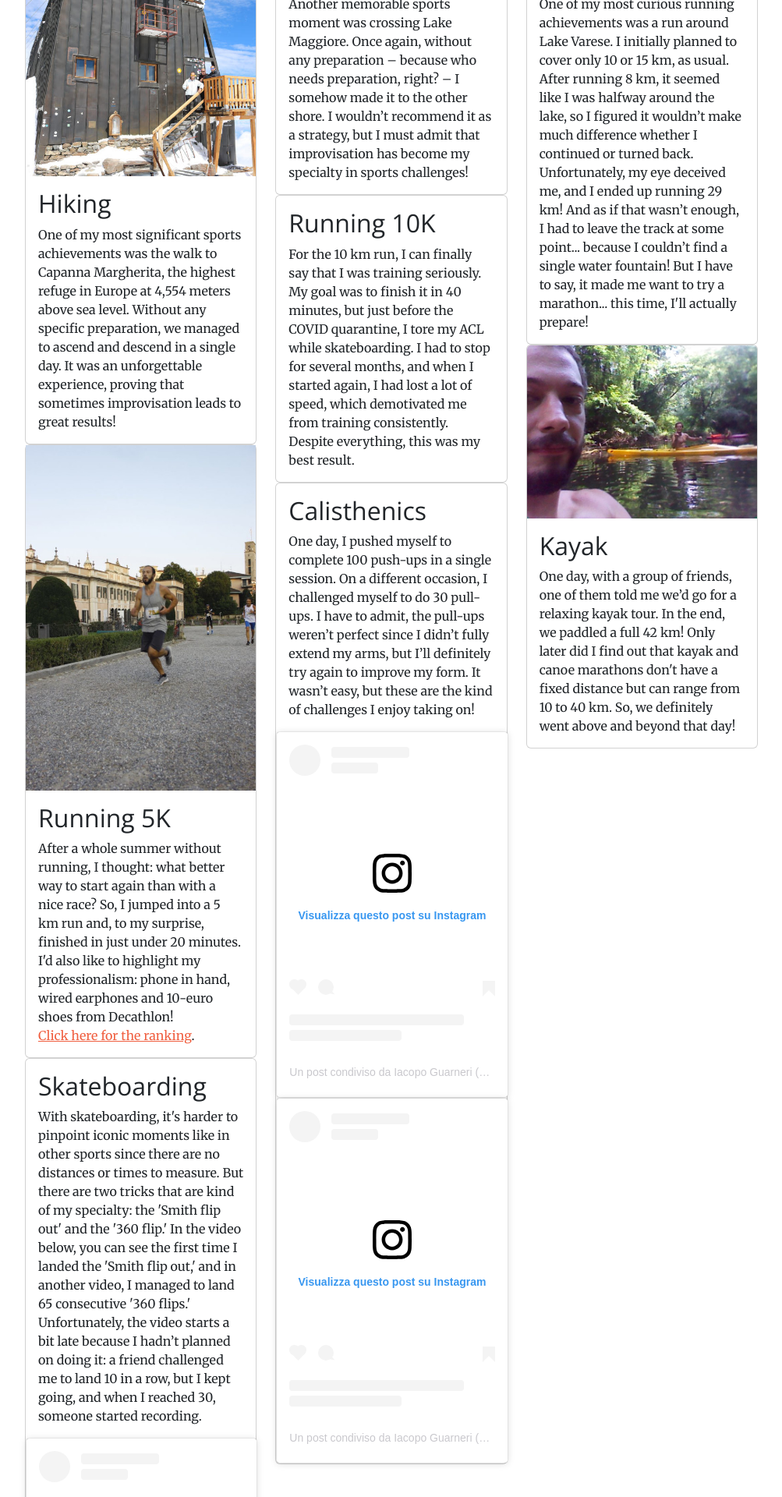
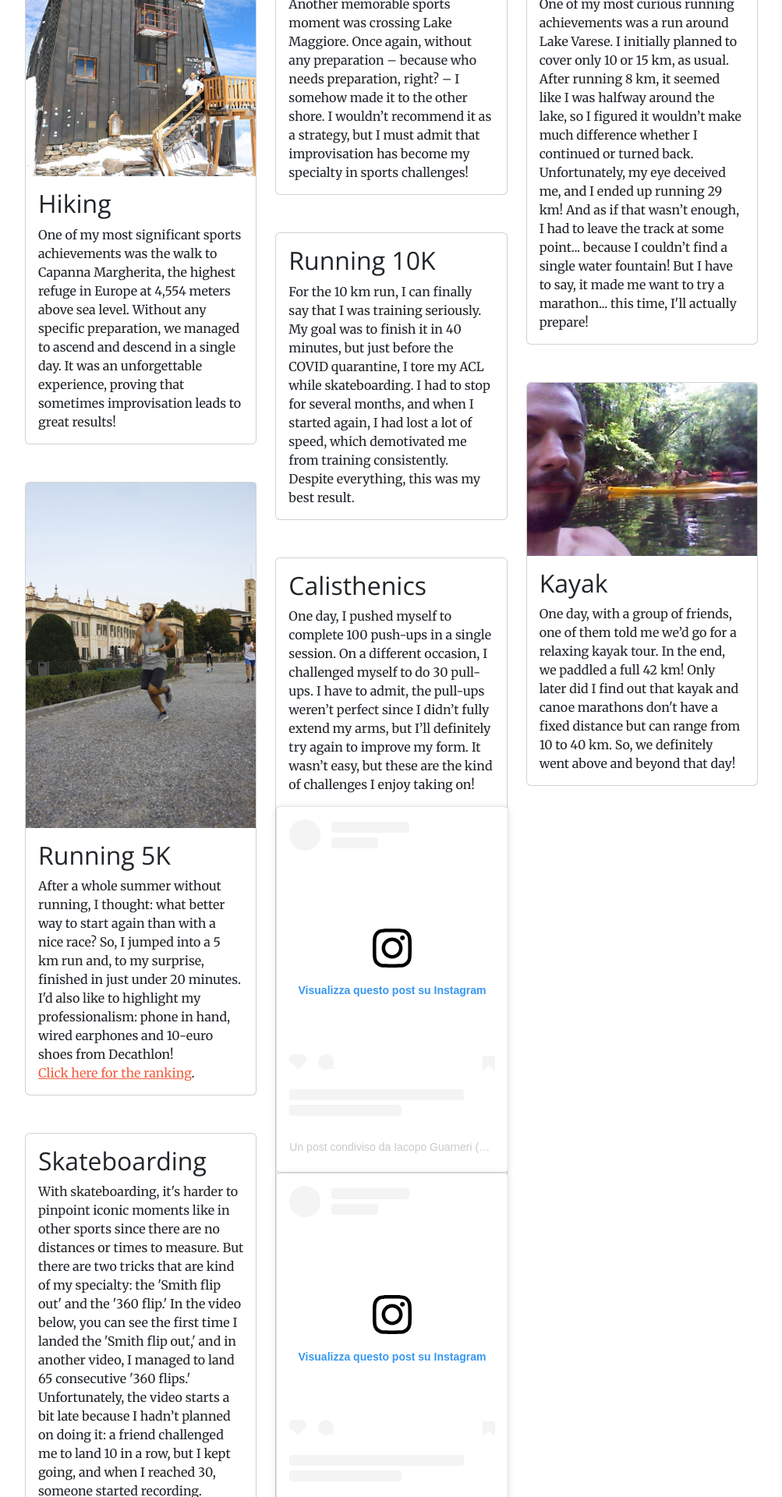
Before and after one commit to iacoposk8/iacoposk8.github.io, a Jekyll site: the page built from sports.html, in a window 1280 px wide. Shown: the part 512-2432 px from the top of the page at 78% size, without its empty margins (138-1141 px from the left). Built offline with Jekyll 4.4.1, drawn with Linux system fonts in a browser that asks for light colours; a script that is not in the unit is left out.

Commit message:
Update sports.html

```diff
--- a/sports.html
+++ b/sports.html
@@ -16,7 +16,7 @@ title: Best Sports Moments
 
 <div class="row">
   <div class="col-md-4">
-    <div class="card">
+    <div class="card mb-5">
       <a href="img/sports/Margherita.JPG" target="_blank"><img src="img/sports/Margherita_thumb.JPG" class="card-img-top"></a>
       <div class="card-body">
         <h2 class="card-title">Hiking</h2>
@@ -24,7 +24,7 @@ title: Best Sports Moments
       </div>
     </div>
 
-    <div class="card">
+    <div class="card mb-5">
       <a href="img/sports/run5k.jpg" target="_blank"><img src="img/sports/run5k_thumb.jpg"></a>
       <div class="card-body">
         <h2 class="card-title">Running 5K</h2>
@@ -32,7 +32,7 @@ title: Best Sports Moments
       </div>
     </div>
 
-    <div class="card">
+    <div class="card mb-5">
       <div class="card-body">
         <h2 class="card-title">Skateboarding</h2>
         <p class="card-text">With skateboarding, it's harder to pinpoint iconic moments like in other sports since there are no distances or times to measure. But there are two tricks that are kind of my specialty: the 'Smith flip out' and the '360 flip.' In the video below, you can see the first time I landed the 'Smith flip out,' and in another video, I managed to land 65 consecutive '360 flips.' Unfortunately, the video starts a bit late because I hadn’t planned on doing it: a friend challenged me to land 10 in a row, but I kept going, and when I reached 30, someone started recording.</p>
@@ -42,7 +42,7 @@ title: Best Sports Moments
     </div>
   </div>
   <div class="col-md-4">
-    <div class="card">
+    <div class="card mb-5">
       <div class="card-body">
         <h2 class="card-title">Swimming</h2>
         <p class="card-text">Another memorable sports moment was crossing Lake Maggiore. Once again, without any preparation – because who needs preparation, right? – I somehow made it to the other shore. I wouldn’t recommend it as a strategy, but I must admit that improvisation has become my specialty in sports challenges!</p>
@@ -50,7 +50,7 @@ title: Best Sports Moments
       <div class="strava-embed-placeholder" data-embed-type="activity" data-embed-id="5779494328" data-style="standard"></div>
     </div>
 
-    <div class="card">
+    <div class="card mb-5">
       <div class="card-body">
         <h2 class="card-title">Running 10K</h2>
         <p class="card-text">For the 10 km run, I can finally say that I was training seriously. My goal was to finish it in 40 minutes, but just before the COVID quarantine, I tore my ACL while skateboarding. I had to stop for several months, and when I started again, I had lost a lot of speed, which demotivated me from training consistently. Despite everything, this was my best result.</p>
@@ -58,7 +58,7 @@ title: Best Sports Moments
       <div class="strava-embed-placeholder" data-embed-type="activity" data-embed-id="12442639756" data-style="standard"></div>
     </div>
 
-    <div class="card">
+    <div class="card mb-5">
       <div class="card-body">
         <h2 class="card-title">Calisthenics</h2>
         <p class="card-text">One day, I pushed myself to complete 100 push-ups in a single session. On a different occasion, I challenged myself to do 30 pull-ups. I have to admit, the pull-ups weren’t perfect since I didn’t fully extend my arms, but I’ll definitely try again to improve my form. It wasn’t easy, but these are the kind of challenges I enjoy taking on!</p>
@@ -68,7 +68,7 @@ title: Best Sports Moments
     </div>
   </div>
   <div class="col-md-4">
-    <div class="card">
+    <div class="card mb-5">
       <div class="card-body">
         <h2 class="card-title">Running</h2>
         <p class="card-text">One of my most curious running achievements was a run around Lake Varese. I initially planned to cover only 10 or 15 km, as usual. After running 8 km, it seemed like I was halfway around the lake, so I figured it wouldn’t make much difference whether I continued or turned back. Unfortunately, my eye deceived me, and I ended up running 29 km! And as if that wasn’t enough, I had to leave the track at some point... because I couldn’t find a single water fountain! But I have to say, it made me want to try a marathon... this time, I'll actually prepare!</p>
@@ -76,7 +76,7 @@ title: Best Sports Moments
       <div class="strava-embed-placeholder" data-embed-type="activity" data-embed-id="5779461884" data-style="standard"></div>
     </div>
 
-    <div class="card">
+    <div class="card mb-5">
       <a href="img/sports/Kayak.jpg" target="_blank"><img src="img/sports/Kayak.jpg" class="card-img-top"></a>
       <div class="card-body">
         <h2 class="card-title">Kayak</h2>
```
